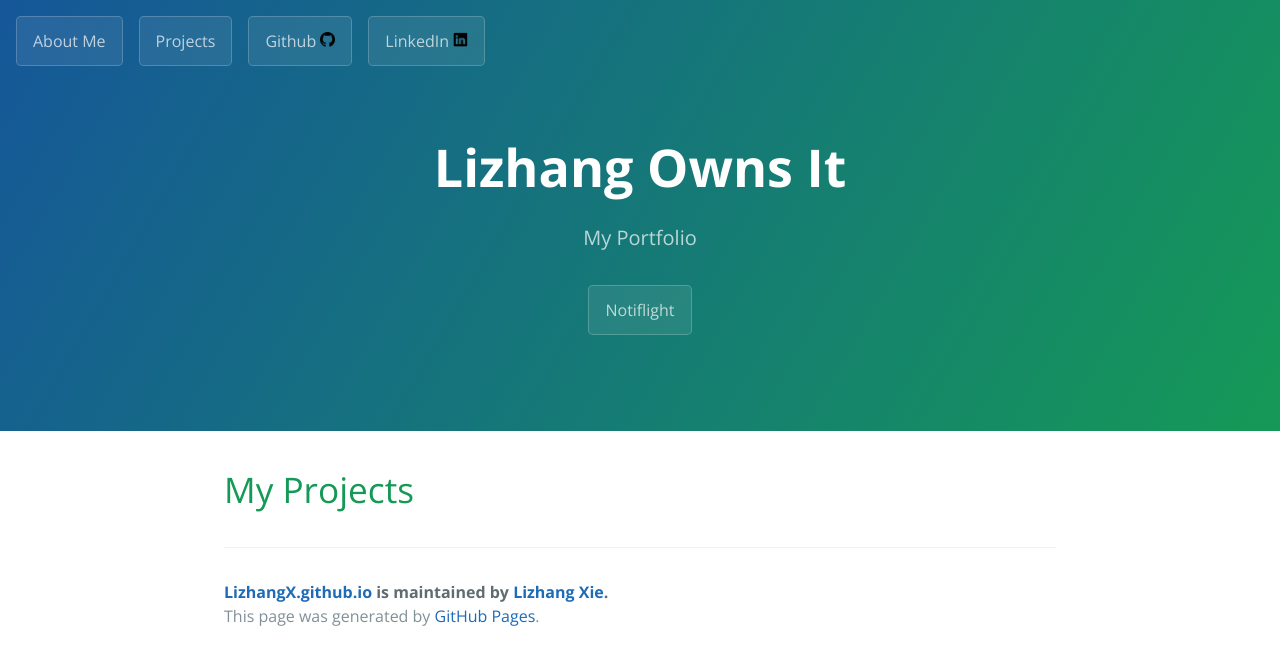
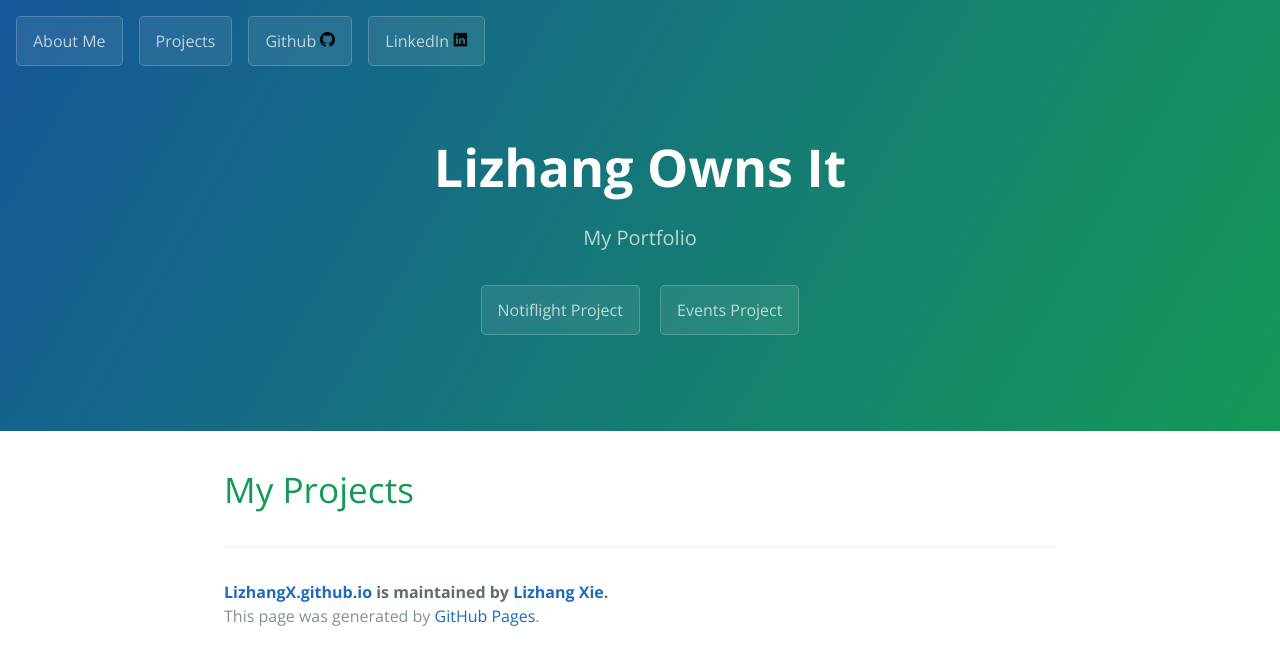
Before and after one commit to LizhangX/LizhangX.github.io, a Jekyll site: the page built from projects.html, in a window 1280 px wide. Shown: the top 665 px of the page. Built offline with Jekyll 4.4.1, drawn with Linux system fonts in a browser that asks for light colours.

Commit message:
added event project

```diff
--- a/_includes/page-header.html
+++ b/_includes/page-header.html
@@ -16,7 +16,8 @@
   <h2 class="project-tagline">{{ site.description | default: site.github.project_tagline }}</h2>
 
   {% if page.projects %}
-    <a href="https://notiflight.herokuapp.com" class="btn">Notiflight</a>
+    <a href="https://notiflight.herokuapp.com" class="btn">Notiflight Project</a>
+    <a href="http://34.228.62.110" class="btn">Events Project</a>
   {% endif %}
 
 </section>
```
Also changed, not shown: 1 other file.
